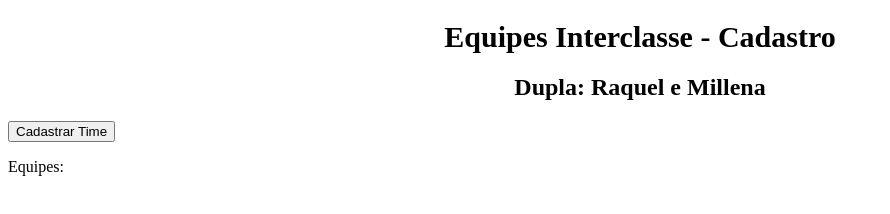
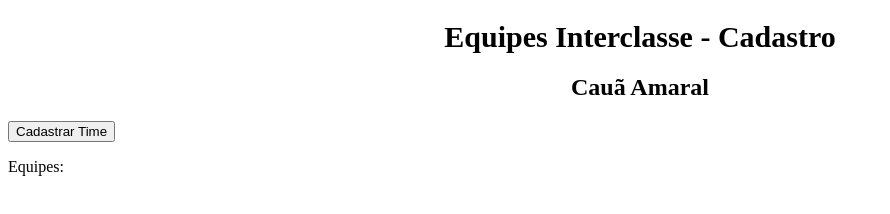
Before and after one commit to raquelramos3/provatrimestral, a plain HTML site: page index.html in a window 1280 px wide. Shown: the whole page, without its empty margins (0-890 px from the left). Drawn offline with Linux system fonts and the light colour scheme.

Commit message:
Update index.html

```diff
--- a/index.html
+++ b/index.html
@@ -9,7 +9,7 @@
 <body>
     <h1>Equipes Interclasse - Cadastro</h1>
 
-    <h2>Dupla: Raquel e Millena</h2>
+    <h2>Cauã Amaral </h2>
 
     <button onclick="cadastrartime()">Cadastrar Time</button>
 
@@ -21,4 +21,5 @@
 
     <script src="index.js"></script>
 </body>
+
 </html>
```
